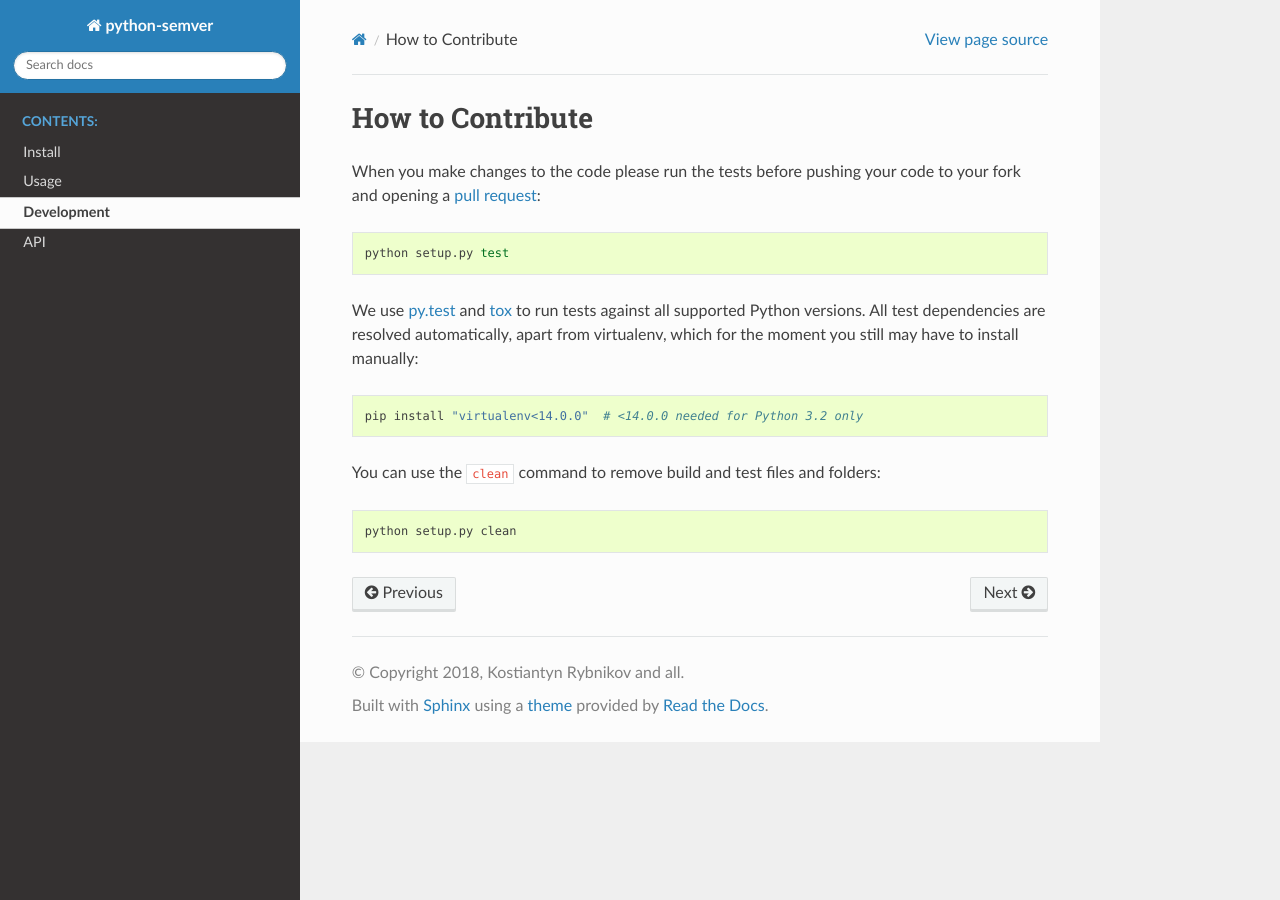
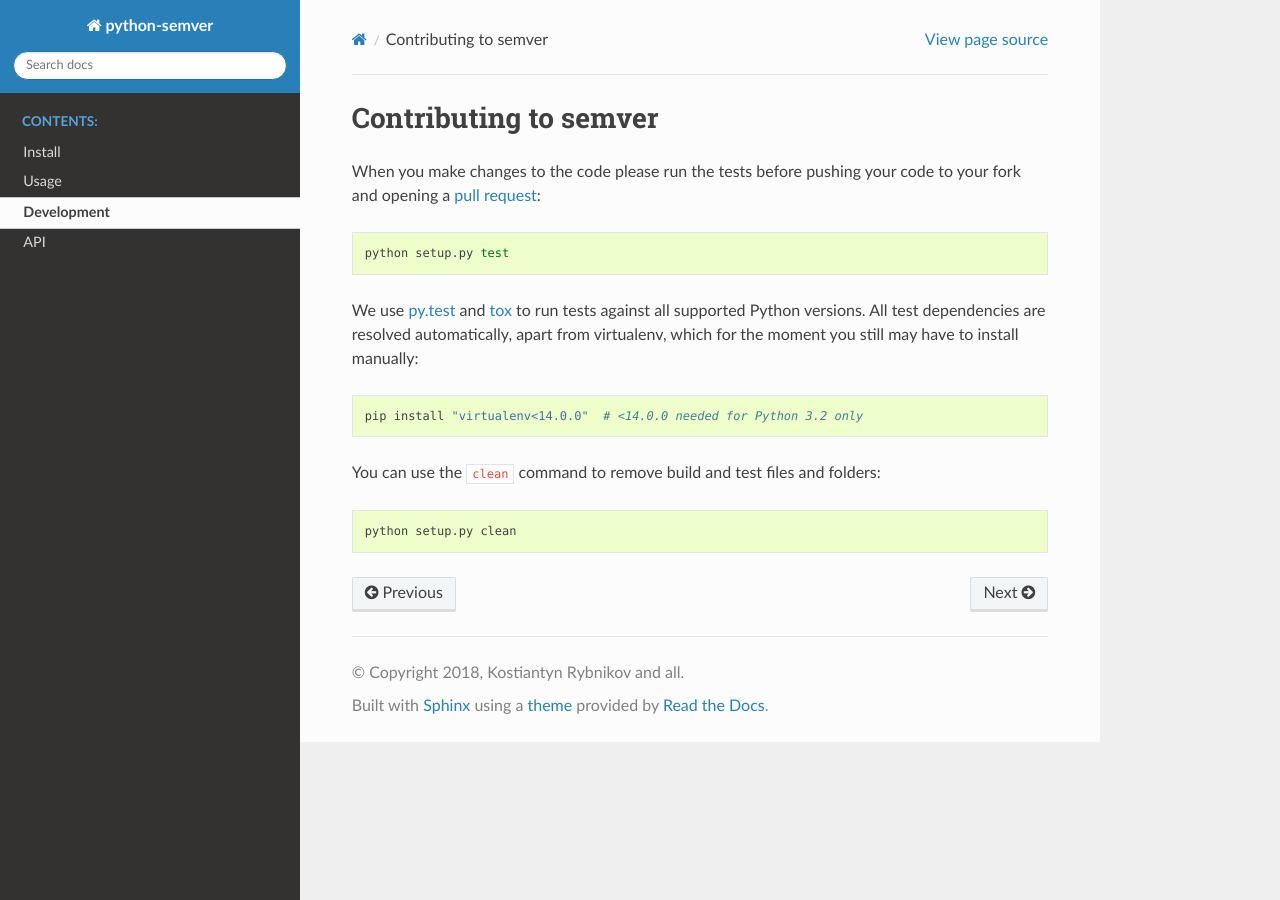
Before and after one commit to python-semver/python-semver, a Sphinx documentation site: the page built from docs/development.rst, in a window 1280 px wide. Built offline with Sphinx 7.4.7 and the Read the Docs theme 2.0.0, drawn with Linux system fonts in a browser that asks for light colours.

Commit message:
Change titles to using verb instead of noun

```diff
--- a/docs/development.rst
+++ b/docs/development.rst
@@ -1,5 +1,5 @@
-How to Contribute
------------------
+Contributing to semver
+======================
 
 When you make changes to the code please run the tests before pushing your
 code to your fork and opening a `pull request`_:
--- a/docs/install.rst
+++ b/docs/install.rst
@@ -1,5 +1,5 @@
-Installation
-------------
+Installing semver
+=================
 
 For Python 2:
 
--- a/docs/usage.rst
+++ b/docs/usage.rst
@@ -1,5 +1,5 @@
-Usage
------
+Using semver
+============
 
 This module provides just couple of functions, main of which are:
 
```
